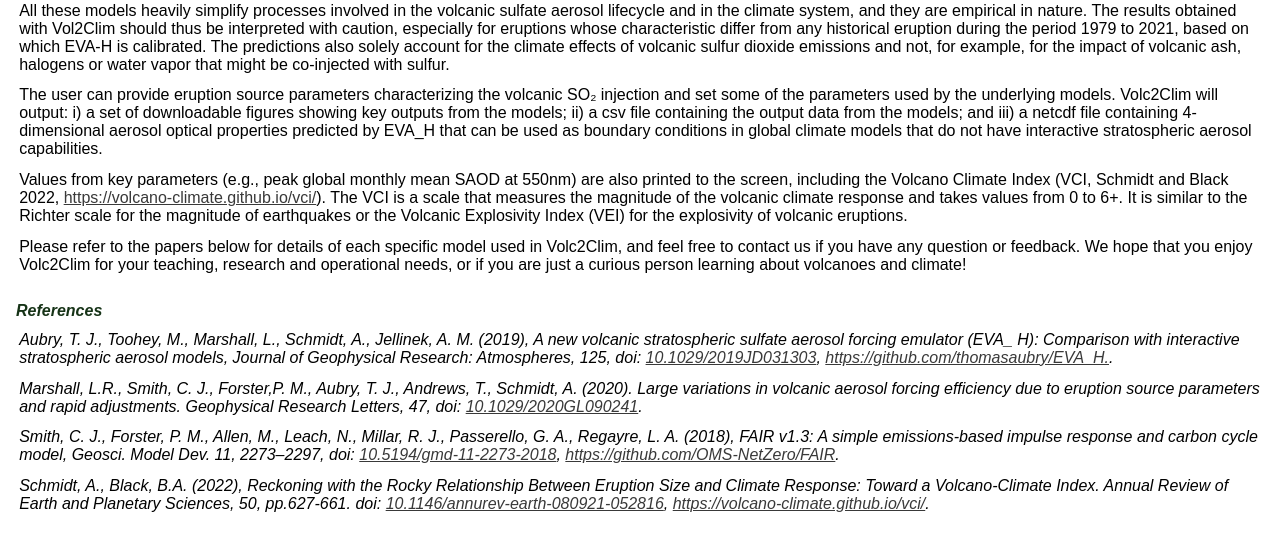
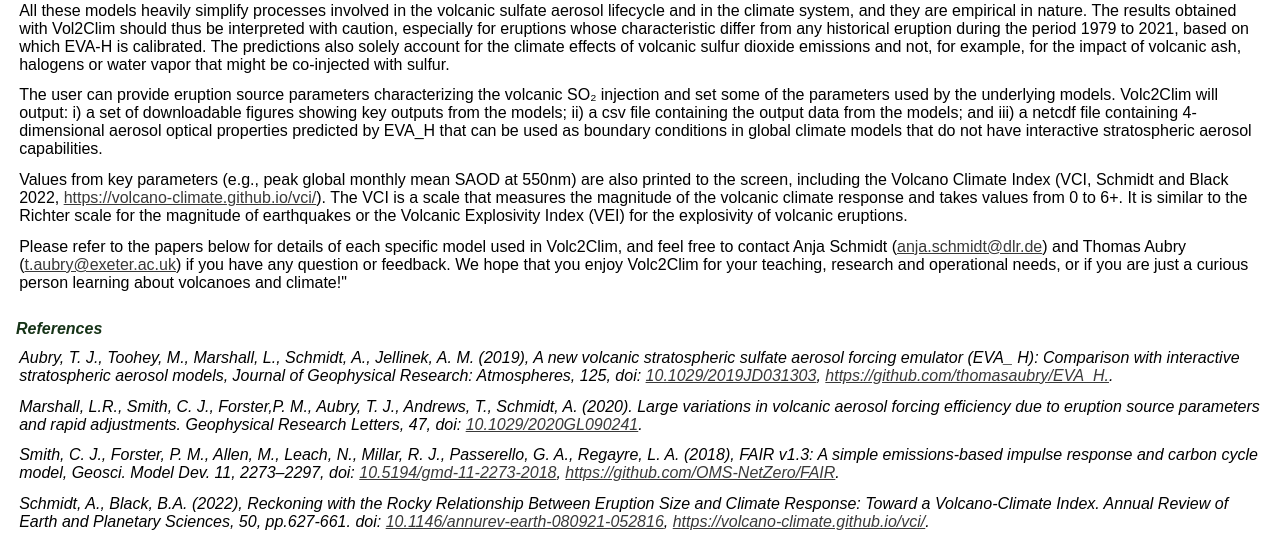
Before and after one commit to cemac/volc2clim, a Flask app: page /about in a window 1280 px wide. Shown: the part 771-1306 px from the top of the page. Run offline with Flask 2, Linux system fonts and the light colour scheme.

Commit message:
Update 'About' information
Add contact details

```diff
--- a/templates/about.html.j2
+++ b/templates/about.html.j2
@@ -40,7 +40,7 @@
               Values from key parameters (e.g., peak global monthly mean SAOD at 550nm) are also printed to the screen, including the Volcano Climate Index (VCI, Schmidt and Black 2022, <a href="https://volcano-climate.github.io/vci/">https://volcano-climate.github.io/vci/</a>). The VCI is a scale that measures the magnitude of the volcanic climate response and takes values from 0 to 6+. It is similar to the Richter scale for the magnitude of earthquakes or the Volcanic Explosivity Index (VEI) for the explosivity of volcanic eruptions.
             </p>
             <p>
-              Please refer to the papers below for details of each specific model used in Volc2Clim, and feel free to contact us if you have any question or feedback. We hope that you enjoy Volc2Clim for your teaching, research and operational needs, or if you are just a curious person learning about volcanoes and climate!
+              Please refer to the papers below for details of each specific model used in Volc2Clim, and feel free to contact Anja Schmidt (<a href ="mailto:anja.schmidt@dlr.de">anja.schmidt@dlr.de</a>) and Thomas Aubry (<a href="mailto:t.aubry@exeter.ac.uk">t.aubry@exeter.ac.uk</a>) if you have any question or feedback. We hope that you enjoy Volc2Clim for your teaching, research and operational needs, or if you are just a curious person learning about volcanoes and climate!"
             </p>
           </div>
         </div>
```
